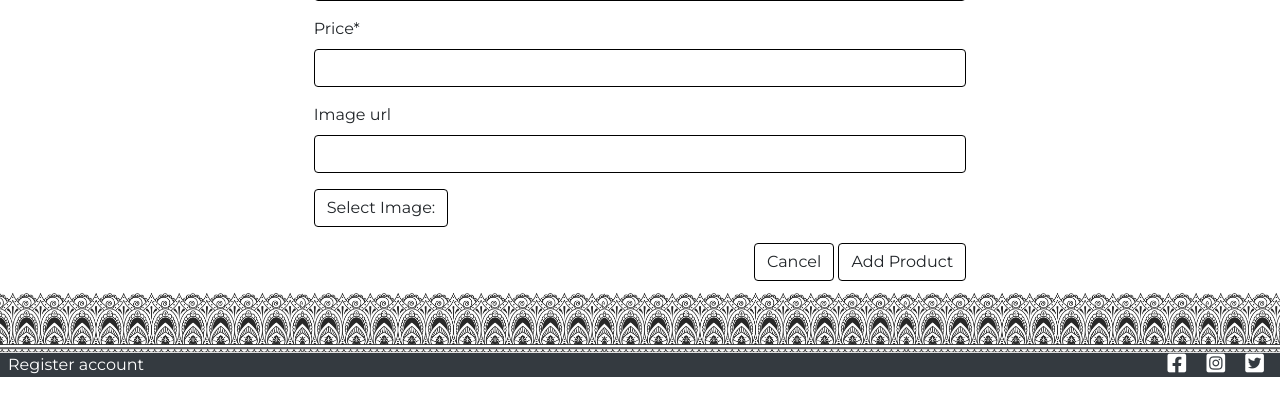
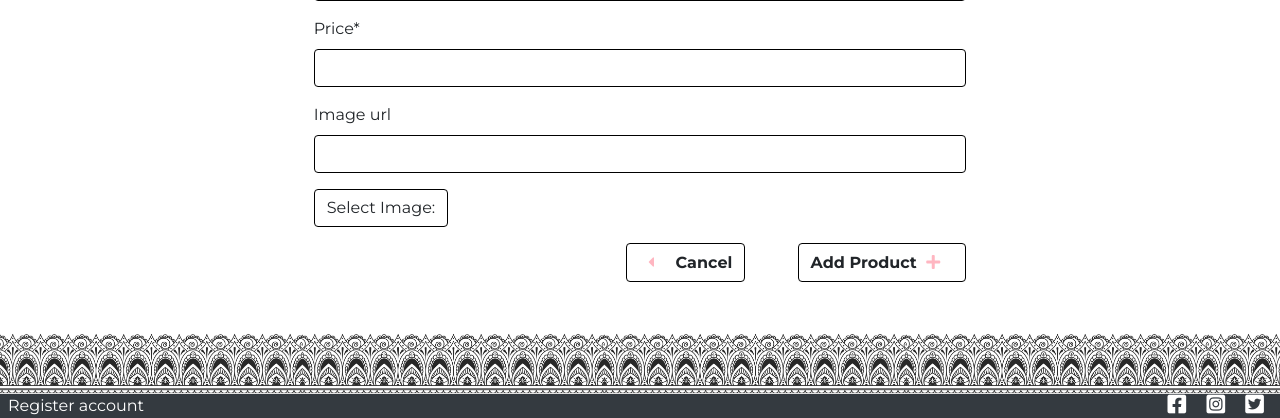
Before and after one commit to LitzN/hennastyles, a Django app: page /products/add/ in a window 1280 px wide. Shown: the part 882-1300 px from the top of the page. Before the commit the page ends 1259 px from the top, so only its background shows below. Run offline with Django 3.2, Linux system fonts and the light colour scheme; the visitor is signed in with stand-in values (Sample User, id 1); data comes from the database, SQL or seed files in the repository; parts of the project's set-up code (start-up, migrations or seed data) failed here and were passed over; some libraries are stand-ins or nearby versions.

Commit message:
changed button styling to match site colours

```diff
--- a/products/templates/products/add_product.html
+++ b/products/templates/products/add_product.html
@@ -22,9 +22,15 @@
                         {{ field }}
                     {% endif %}
                 {% endfor %}
-                <div class="text-right">
-                    <a class="btn border-black" href="{% url 'products' %}">Cancel</a>
-                    <button class="btn border-black" type="submit">Add Product</button>
+                <div class="float-right mb-5">
+                    <a class="btn border-black pink-button font-weight-bold mr-5" href="{% url 'products' %}">
+                        <span class="icon mr-2"><i class="fas fa-caret-left pink"></i></span>
+                        <span> Cancel</span>
+                    </a>
+                    <button class="btn border-black pink-button font-weight-bold" type="submit">
+                        <span>Add Product</span>
+                        <span class="icon mr-2"><i class="fas fa-plus pink"></i></span>
+                    </button>
                 </div>
             </form>
         </div>
--- a/products/templates/products/product_detail.html
+++ b/products/templates/products/product_detail.html
@@ -91,7 +91,7 @@
                                     </span>
                                     <span class="text-uppercase">Keep Shopping</span>
                                 </a>
-                                <button type="submit" class="float-right btn pink-button text-uppercase border-black mt-5">
+                                <button type="submit" class="float-right btn pink pink-button text-uppercase border-black mt-5">
                                     Add to Bag
                                     <i class="icon fas fa-shopping-bag"></i></button>
                             </div>
--- a/static/css/base.css
+++ b/static/css/base.css
@@ -251,8 +251,16 @@ a.category-badge > span.badge:hover{
     text-align:justify;
 }
 
+.pink_button{
+    font-weight:bold
+}
+
 .pink-button:hover{
     background-color: #ffb6c1;
+    color:white;
+}
+
+.pink-button:hover i{
     color:white;
 }
 
```
Also changed, not shown: checkout/templates/checkout/checkout_success.html (+7 -7 lines), products/templates/products/edit_product.html (+8 -3 lines).
